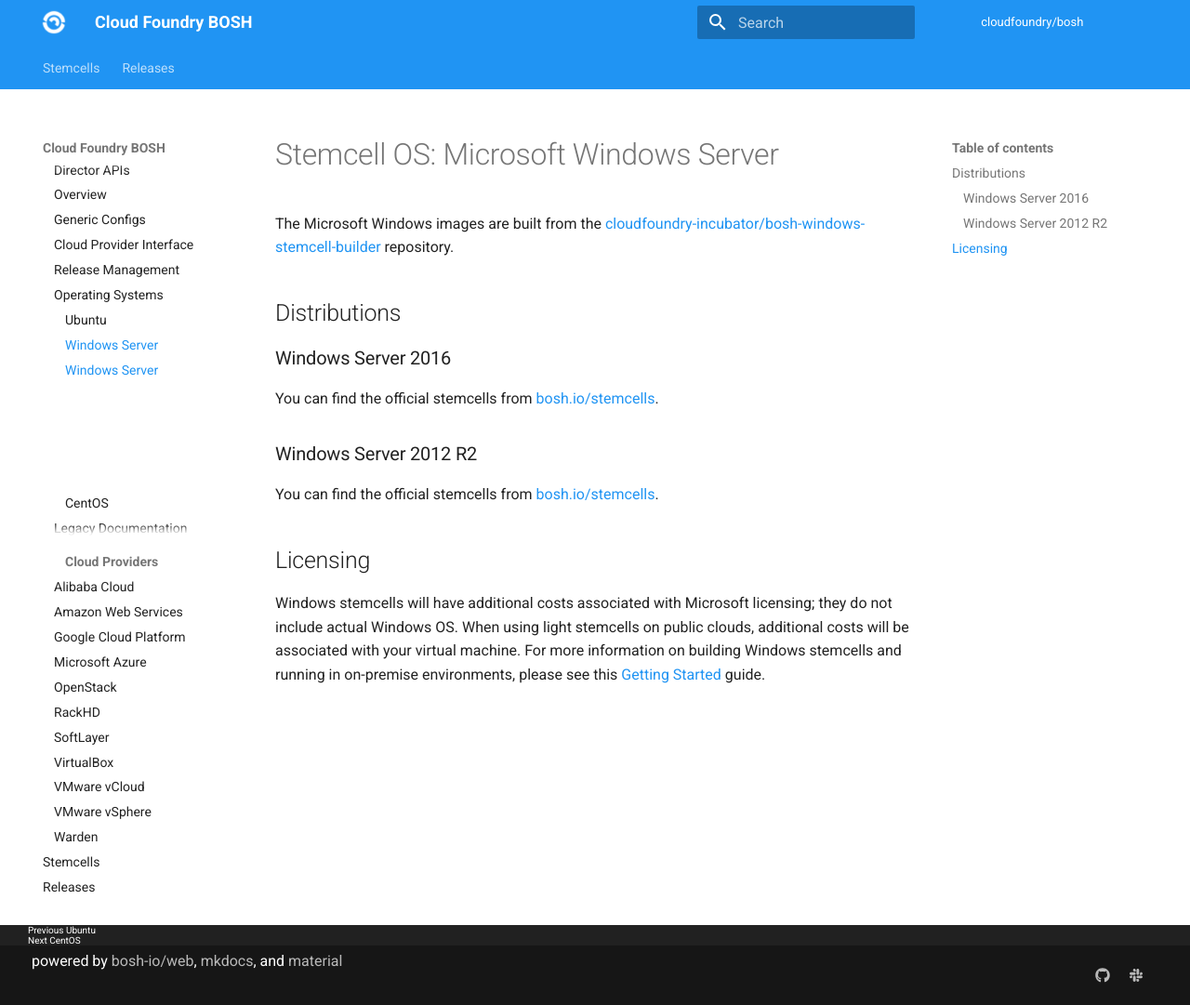
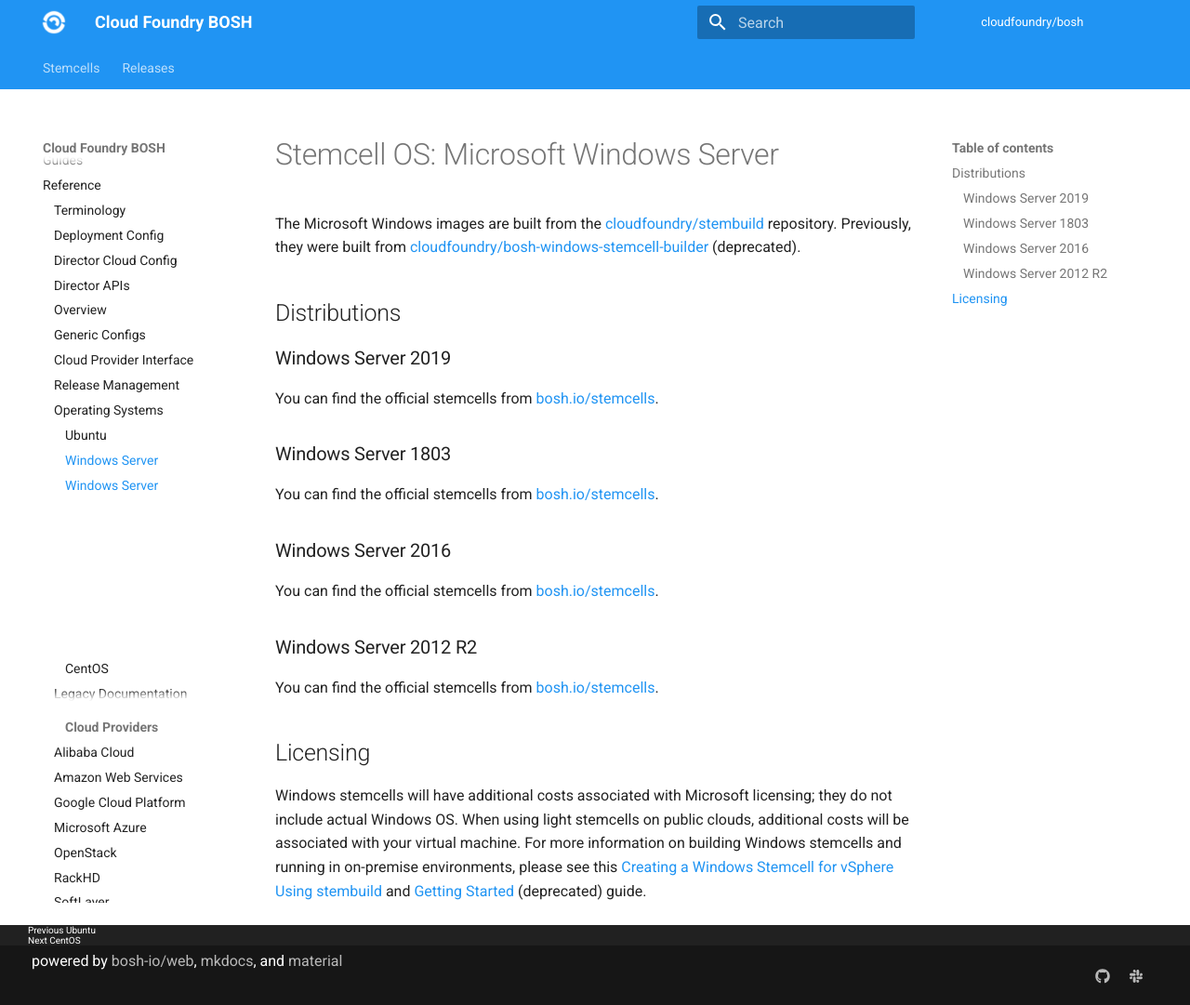
Before and after one commit to cloudfoundry/docs-bosh, an MkDocs documentation site: the page built from content/windows-os.md, in a window 1280 px wide and 1081 px high. Shown: the whole window at 93% size. Built offline with MkDocs 1.6.1 and Material for MkDocs 9.7.7, drawn with Linux system fonts in a browser that asks for light colours; old or Windows-style settings are respelled for this version of MkDocs.

Commit message:
docs: update Windows Stemcell OS page
- Add 1803 and 2019 distributions
- Add reference to `stembuild`
- Document deprecation of `bosh-windows-stemcell-builder`

Reference to the deprecated repository is kept for posterity as:

- There are no replacements for building OpenStack Windows Stemcells and
- There are no other references to `bosh-windows-stemcell-builder`

Signed-off-by: Rifa Achrinza <25147899+achrinza@users.noreply.github.com>

```diff
--- a/content/windows-os.md
+++ b/content/windows-os.md
@@ -1,20 +1,25 @@
 # Stemcell OS: Microsoft Windows Server
 
-The Microsoft Windows images are built from the [cloudfoundry-incubator/bosh-windows-stemcell-builder](https://github.com/cloudfoundry-incubator/bosh-windows-stemcell-builder) repository.
-
+The Microsoft Windows images are built from the [cloudfoundry/stembuild](https://github.com/cloudfoundry/stembuild) repository. Previously, they were built from [cloudfoundry/bosh-windows-stemcell-builder](https://github.com/cloudfoundry/bosh-windows-stemcell-builder) (deprecated).
 
 ## Distributions
+
+### Windows Server 2019
+
+You can find the official stemcells from [bosh.io/stemcells](https://bosh.io/stemcells#windows2019).
+
+### Windows Server 1803
+
+You can find the official stemcells from [bosh.io/stemcells](https://bosh.io/stemcells#windows1803).
 
 ### Windows Server 2016
 
 You can find the official stemcells from [bosh.io/stemcells](https://bosh.io/stemcells#windows2016).
 
-
 ### Windows Server 2012 R2
 
 You can find the official stemcells from [bosh.io/stemcells](https://bosh.io/stemcells#windows2012R2).
 
-
 ## Licensing
 
-Windows stemcells will have additional costs associated with Microsoft licensing; they do not include actual Windows OS. When using light stemcells on public clouds, additional costs will be associated with your virtual machine. For more information on building Windows stemcells and running in on-premise environments, please see this [Getting Started](https://github.com/cloudfoundry-incubator/bosh-windows-stemcell-builder/wiki/BOSH-Windows-Getting-Started-Guide) guide.
+Windows stemcells will have additional costs associated with Microsoft licensing; they do not include actual Windows OS. When using light stemcells on public clouds, additional costs will be associated with your virtual machine. For more information on building Windows stemcells and running in on-premise environments, please see this [Creating a Windows Stemcell for vSphere Using stembuild](./windows-stemcell-create.md) and [Getting Started](https://github.com/cloudfoundry-incubator/bosh-windows-stemcell-builder/wiki/BOSH-Windows-Getting-Started-Guide) (deprecated) guide.
```
